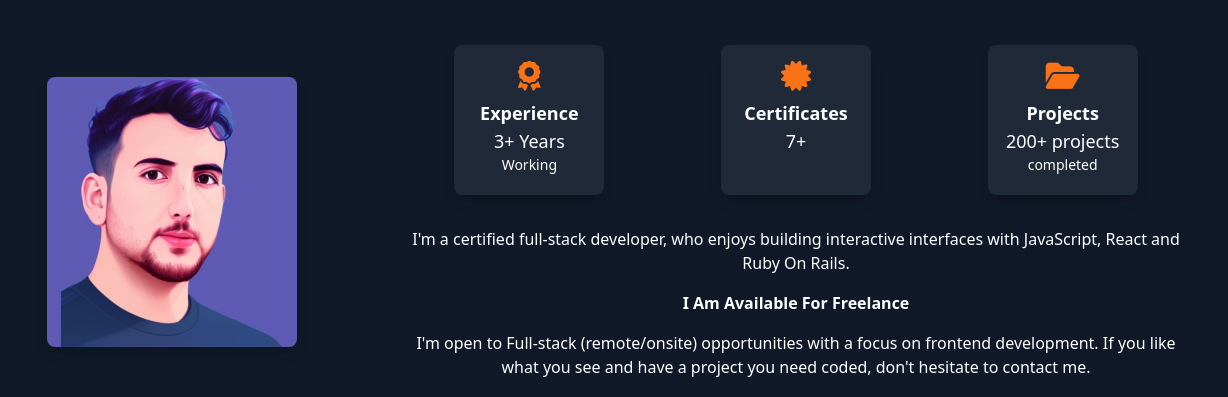
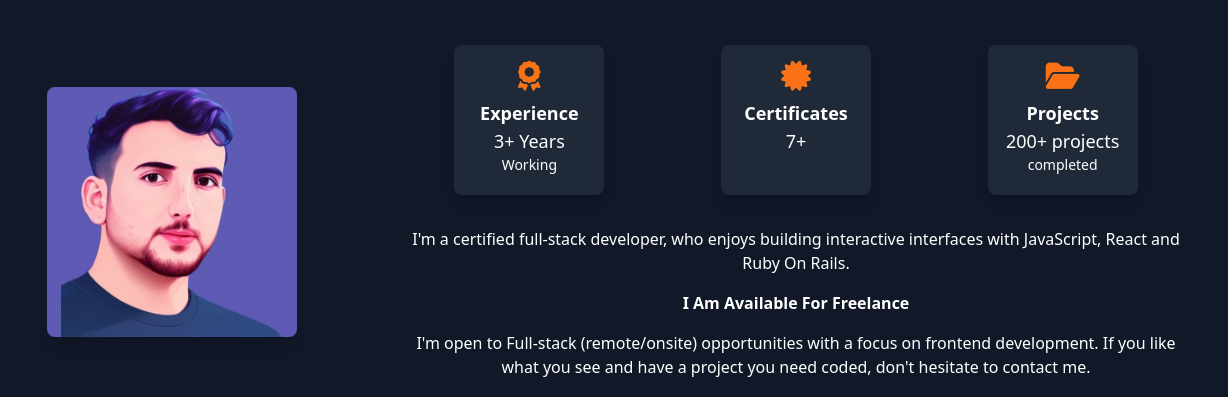
Before and after one commit to mubashir1837/portfolio-html, a plain HTML site: page index.html in a window 1280 px wide. Shown: the part 238-635 px from the top of the page, 52-1280 px from the left. Drawn offline with nearby package versions, Linux system fonts and the light colour scheme.

Commit message:
portfolio

```diff
--- a/index.html
+++ b/index.html
@@ -25,7 +25,7 @@
         </div>
         <div class="flex flex-col md:flex-row items-center">
             <div class="w-full md:w-1/3 p-4">
-                <img src="img/prof.jpg" alt="Mubashir Odho" class="rounded-lg mx-auto shadow-lg" style="width: 250px; height: auto;">
+                <img src="img/prof.jpg" alt="Mubashir Odho" class="rounded-lg mx-auto shadow-lg" style="width: 250px; height: 250px;">
             </div>
             <div class="w-full md:w-2/3 p-4">
                 <div class="flex flex-col sm:flex-row justify-around mb-8 space-y-4 sm:space-y-0">
```
